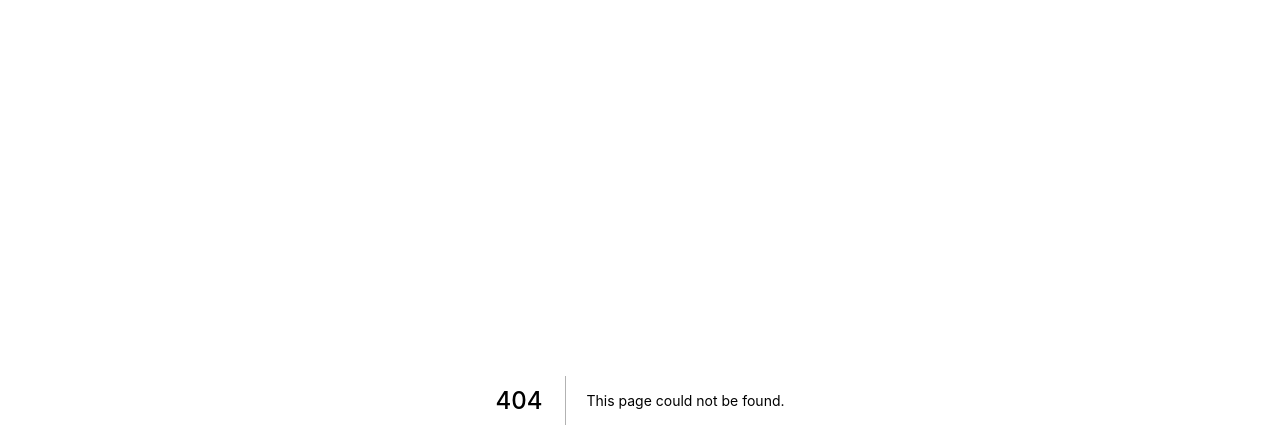
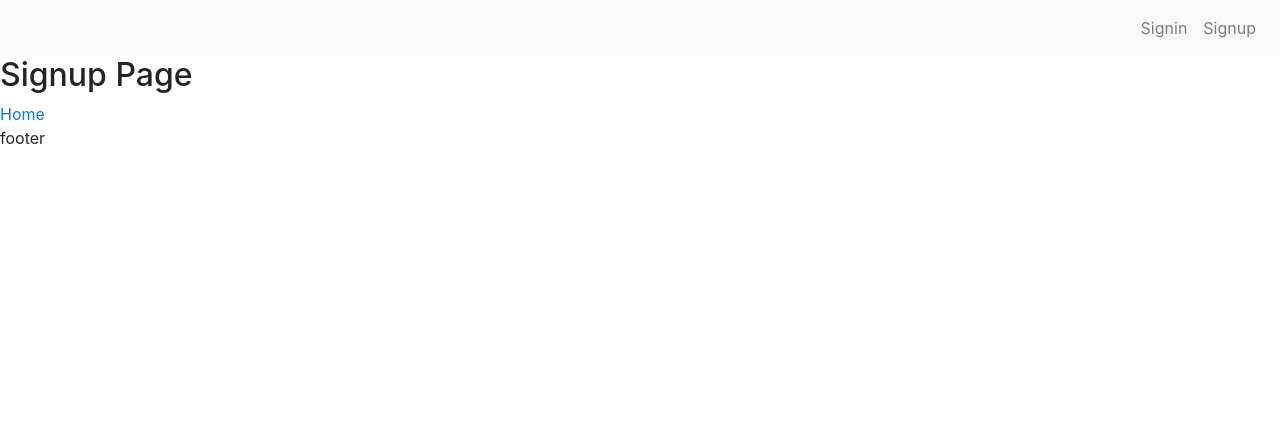
Before and after one commit to mayank30041995/SEO-Blog, a Next.js app in the folder frontend/: page /signup in a window 1280 px wide. Before the commit this address had no page. Shown: the top 448 px of the page. Built offline with nearby package versions, Linux system fonts and the light colour scheme.

Commit message:
Navigation using Link component

```diff
--- a/frontend/components/Header.js
+++ b/frontend/components/Header.js
@@ -1,5 +1,6 @@
-import { useState } from 'react';
-import { APP_NAME } from '../config';
+import { useState } from "react";
+import Link from "next/link";
+import { APP_NAME } from "../config";
 import {
     Collapse,
     Navbar,
@@ -14,31 +15,37 @@
     DropdownItem,
 } from "reactstrap";
 
-
 const Header = () => {
     const [isOpen, setIsOpen] = useState(false);
 
     const toggle = () => {
-        setIsOpen(!isOpen)
-    }
+        setIsOpen(!isOpen);
+    };
 
     return (
         <div>
             <Navbar color="light" light expand="md">
-                <NavbarBrand href="/">{APP_NAME}</NavbarBrand>
-                <NavbarToggler onClick={toggle}/>
+                <Link href="/">
+                    <NavLink className="font-weight-bold">{APP_NAME}</NavLink>
+                </Link>
+                <NavbarToggler onClick={toggle} />
                 <Collapse isOpen={isOpen} navbar>
-                        <Nav className='ml-auto' navbar>
+                    <Nav className="ml-auto" navbar>
                         <NavItem>
-                                <NavLink href="/components/">Components</NavLink>
+                            <Link href="/signin">
+                                <NavLink>Signin</NavLink>
+                            </Link>
                         </NavItem>
                         <NavItem>
-                                <NavLink href="https://github.com/reactstrap/reactstrap">Github</NavLink>
+                            <Link href="/signup">
+                                <NavLink>Signup</NavLink>
+                            </Link>
                         </NavItem>
                     </Nav>
                 </Collapse>
             </Navbar>
         </div>
-)}
+    );
+};
 
 export default Header;
--- a/frontend/pages/index.js
+++ b/frontend/pages/index.js
@@ -1,10 +1,14 @@
 import Layout from "../components/Layout";
+import Link from 'next/link';
 
 const Index = () => {
   console.log("This is index page");
   return (
     <Layout>
       <p>Index Page</p>
+      <Link href="/signup">
+        <a>Signup</a>
+      </Link>
     </Layout>
   );
 };
--- /dev/null
+++ b/frontend/pages/signup.js
@@ -0,0 +1,15 @@
+import Link from "next/link"
+import Layout from "../components/Layout"
+
+const Signup = () => {
+    return (
+        <Layout>
+            <h2>Signup Page</h2>
+            <Link href="/">
+                <a>Home</a>
+            </Link>
+        </Layout>
+    )
+}
+
+export default Signup;
```
Also changed, not shown: frontend/pages/signin.js (added, +11 -0 lines). Lines whose indentation alone changed are shown as unchanged.
